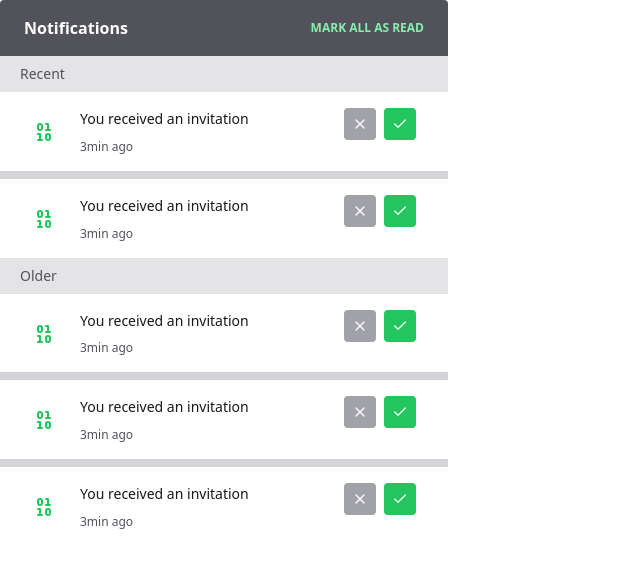
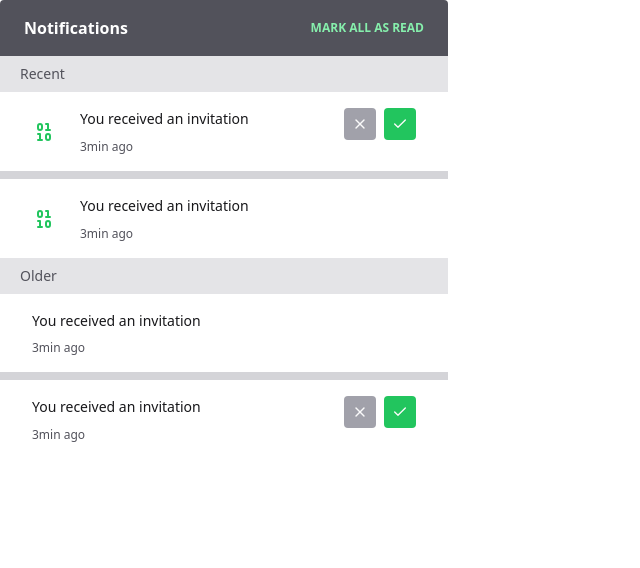
Before and after one commit to kauatwn/composition-pattern-react, a React (Vite) app: page / in a window 1280 px wide. Shown: the top 568 px of the page, without its empty margins (0-640 px from the left). Built offline with nearby package versions, Linux system fonts and the light colour scheme.

Commit message:
Ajuste no app

```diff
--- a/src/App.tsx
+++ b/src/App.tsx
@@ -23,41 +23,14 @@ function App() {
           <Notification.Root>
             <Notification.Icon icon={Binary} />
             <Notification.Content text="You received an invitation" />
-            <Notification.Actions>
-              <Notification.Action icon={X} />
-              <Notification.Action
-                icon={Check}
-                className="bg-green-500 hover:bg-green-600 dark:bg-green-500 dark:hover:bg-green-600"
-              />
-            </Notification.Actions>
           </Notification.Root>
         </Widget.Content>
         <Widget.Content title="Older">
           {/* Older notifications section */}
           <Notification.Root>
-            <Notification.Icon icon={Binary} />
             <Notification.Content text="You received an invitation" />
-            <Notification.Actions>
-              <Notification.Action icon={X} />
-              <Notification.Action
-                icon={Check}
-                className="bg-green-500 hover:bg-green-600 dark:bg-green-500 dark:hover:bg-green-600"
-              />
-            </Notification.Actions>
           </Notification.Root>
           <Notification.Root>
-            <Notification.Icon icon={Binary} />
-            <Notification.Content text="You received an invitation" />
-            <Notification.Actions>
-              <Notification.Action icon={X} />
-              <Notification.Action
-                icon={Check}
-                className="bg-green-500 hover:bg-green-600 dark:bg-green-500 dark:hover:bg-green-600"
-              />
-            </Notification.Actions>
-          </Notification.Root>
-          <Notification.Root>
-            <Notification.Icon icon={Binary} />
             <Notification.Content text="You received an invitation" />
             <Notification.Actions>
               <Notification.Action icon={X} />
```
